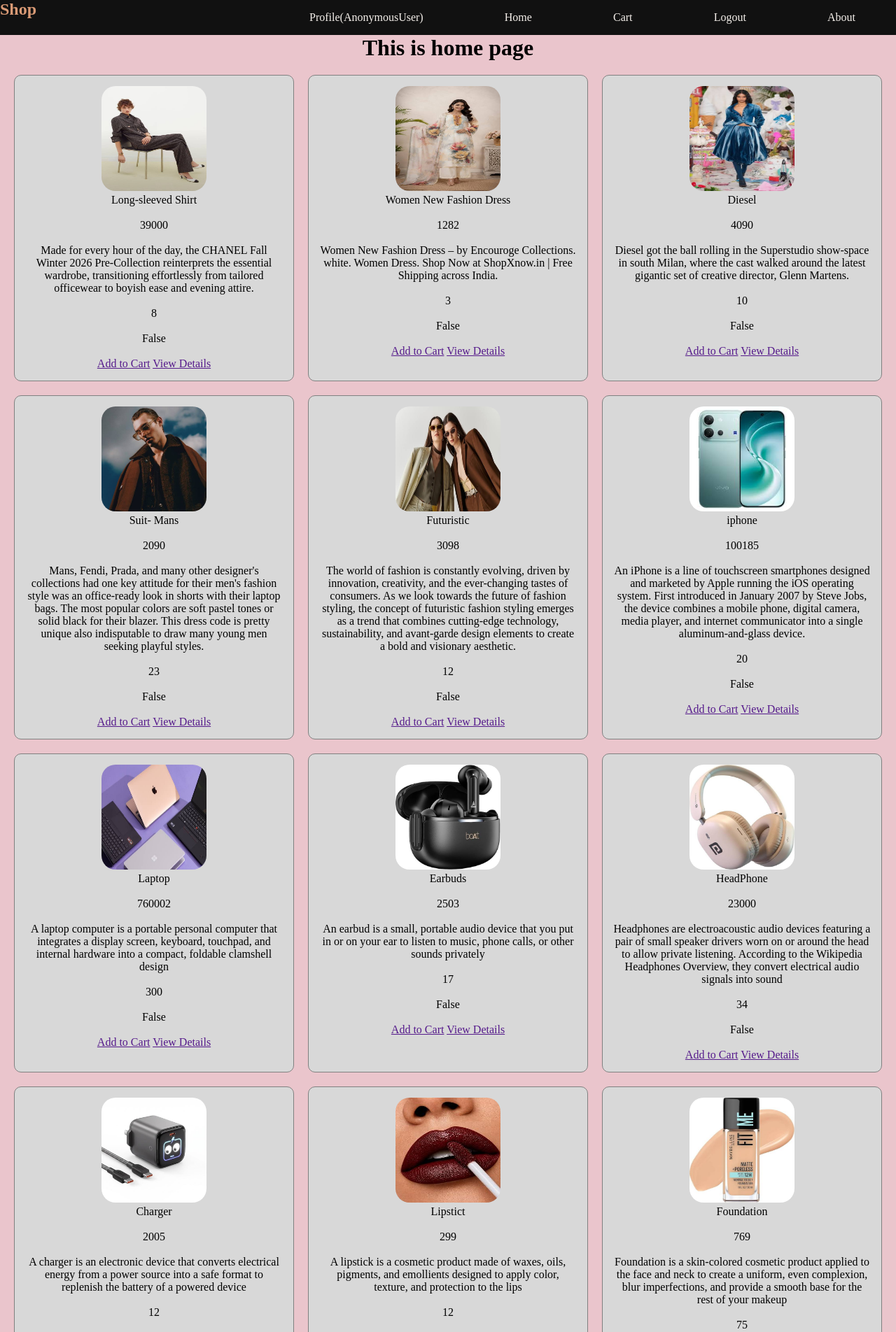
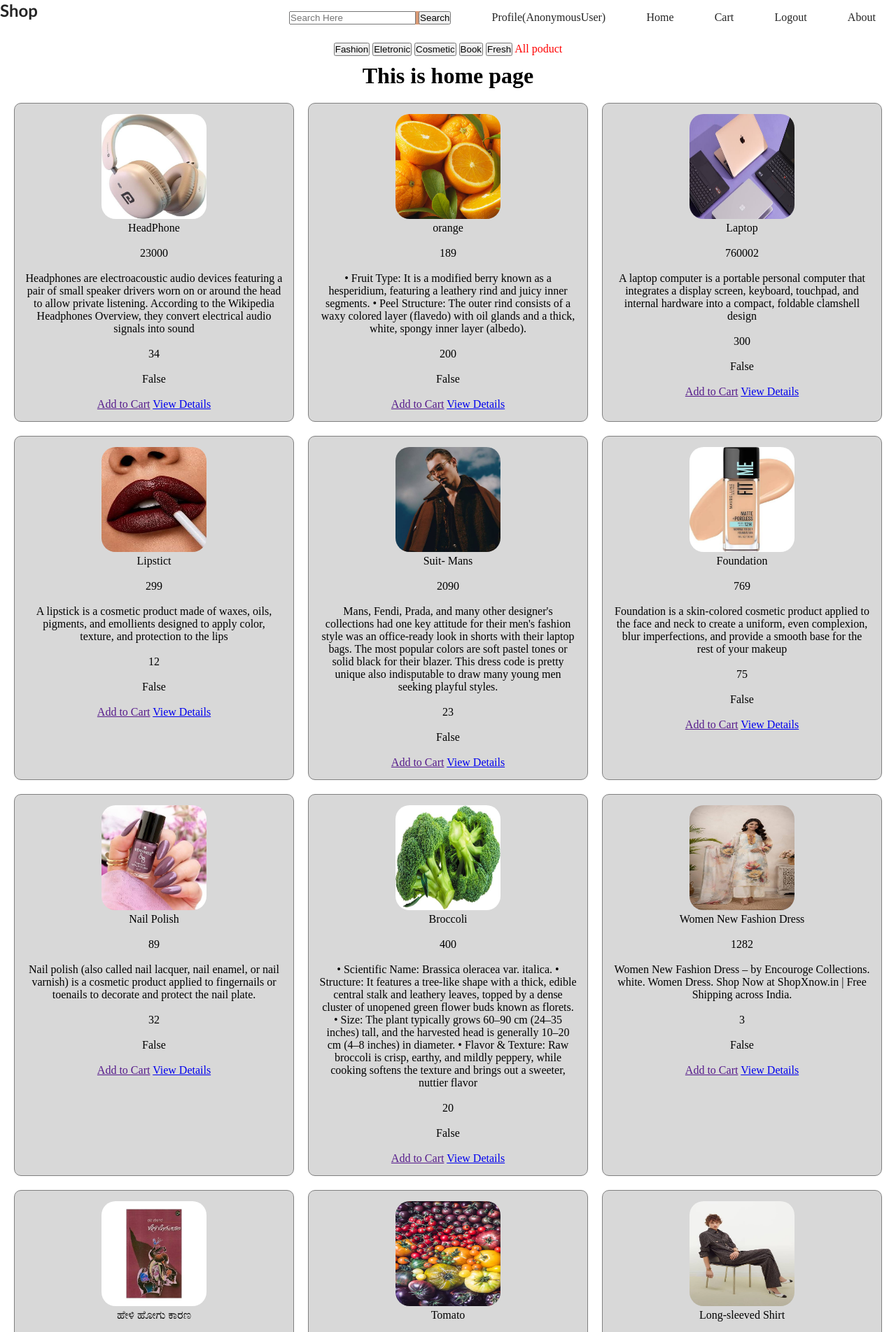
Before and after one commit to Anu583227/Shooping-, a Django app: page /base/ in a window 1280 px wide. Shown: the top 1904 px of the page at 70% size. Run offline with Django 5.2, Linux system fonts and the light colour scheme; data comes from the database, SQL or seed files in the repository; both versions use the stored data as it was after the commit.

Commit message:
Add css anf remove pic

```diff
--- a/base/templates/home.html
+++ b/base/templates/home.html
@@ -2,6 +2,16 @@
 {% load static %}
 
 {% block con %}
+<div class="cate">
+<form action="" method="GET">
+   {% for i in category %}
+      <input type="submit" value="{{i}}" name="cat">
+   {% endfor %}
+   <a href="{% url 'home' %}">All poduct</a>
+</form>
+</div>
+
+
    <center>
      {% if messages %}
             {% for i in messages %}
@@ -21,7 +31,7 @@
       <p>{{i.quntity}} </p><br>
       <p>{{i.is_delete}} </p><br>
       <a href="">Add to Cart</a>
-      <a href="">View Details</a>
+      <a href="{% url 'read' i.id %}">View Details</a>
        </div>
     {% endfor %}
 
--- a/base/urls.py
+++ b/base/urls.py
@@ -3,5 +3,6 @@ from .views import *
 
 urlpatterns=[
     path('',home,name='home'),
-    path('about/',about,name='about')
+    path('about/',about,name='about'),
+    path('read/<int:pk>',read,name='read')
 ]
--- a/base/views.py
+++ b/base/views.py
@@ -1,13 +1,43 @@
 from django.shortcuts import render
-from product.models import ProductModel
+from product.models import ProductModel,CategoryModel
+from django.contrib import messages
 
 # Create your views here.
 
 def home(request):
-    all_product=ProductModel.objects.filter(is_delete=False,is_availble=True)
-    print(all_product)
-    return render(request,'home.html',{'all_product':all_product})
+    all_product=ProductModel.objects.filter(is_delete=False,is_availble=True).order_by('?')
+    category=[]
+    # category=CategoryModel.objects.filter(cname=id)
+    for i in CategoryModel.objects.all():
+        if i not in category:
+            category.append(i.cname)
 
+
+    if 'cat' in request.GET:
+        cat=request.GET['cat']
+        cat_id=CategoryModel.objects.get(cname=cat)
+        all_product=ProductModel.objects.filter(is_delete=False,is_availble=True,category=cat_id).order_by('?')
+    elif 'name' in request.GET:
+        name=request.GET['name']
+        # name_id=CategoryModel.objects.get(cname=name)
+        all_product=ProductModel.objects.filter(is_delete=False,is_availble=True,pname__icontains=name)
+
+        if not all_product:
+            messages.error(request, 'Product not found')
+
+    else:
+        all_product=ProductModel.objects.filter(is_delete=False,is_availble=True).order_by('?')
+
+    print(category)
+    # print(all_product)
+    return render(request,'home.html',{'all_product':all_product,'category':category})
+
+def read(request,pk):
+    data=ProductModel.objects.get(id=pk)
+    cate=ProductModel.objects.filter(category=data.category).exclude(id=pk).order_by('?')[:3]
+    print(cate)
+    print(data)
+    return render(request,'read.html',{'data':data,'cate':cate})
 
 def about(request):
     return render(request,'about.html')
--- a/static/css/home.css
+++ b/static/css/home.css
@@ -19,3 +19,16 @@
     border-radius: 20px;
     border-color: black;
 }
+
+.cate{
+    display: flex;
+    background: #FFFFFF;
+    height: 40px;
+    align-items: center;
+    justify-content: space-evenly;
+    gap: 20px;
+    a{
+        color: red;
+        text-decoration: none;
+    }
+}
--- a/static/css/nav.css
+++ b/static/css/nav.css
@@ -5,13 +5,14 @@
 }
 .con{
     display: flex;
-    background: #111111;
+    background: #FFFFFF;
     height: 50px;
 
     .logo{
         width: 30%;
         align-items: center;
-        color: #D99A75;
+        font-family: 'Gill Sans', 'Gill Sans MT', Calibri, 'Trebuchet MS', sans-serif;
+        color: #252525;
 
 
     }
@@ -23,15 +24,19 @@
 
         a{
             text-decoration: none;
-            color: #F5F0EB;
+            color: #252525;
         }
         a:hover{
             color: #D99A75;
+        }
+        .foo{
+            background-color: #D99A75;
+            border-radius: 60px;
         }
     }
 }
 body {
     margin: 0;
     padding: 0;
-    background-color: #EAC5CC;
+    background-color: #FFFFFF;
 }
--- a/templates/nav.html
+++ b/templates/nav.html
@@ -4,6 +4,12 @@
             <h1>Shop</h1>
         </div>
         <div class="links">
+            <div class="foo">
+             <form action="">
+                <input type="search" name="name" id="search" placeholder="Search Here">
+                <button type="submit">Search</button>
+            </form>
+            </div>
             {% if new %}
 
             <a href="{% url 'register' %}">Register</a>
@@ -16,6 +22,7 @@
             <a href="">Cart</a>
             <a href="{% url 'logout_' %}">Logout</a>
             {% endif %}
+
             <a href="{% url 'about' %}">About</a>
         </div>
     </div>
```
Also changed, not shown: base/templates/read.html (added, +22 -0 lines), db.sqlite3, media/uploads/rr.PNG (deleted), media/uploads/zzz.PNG (deleted).
